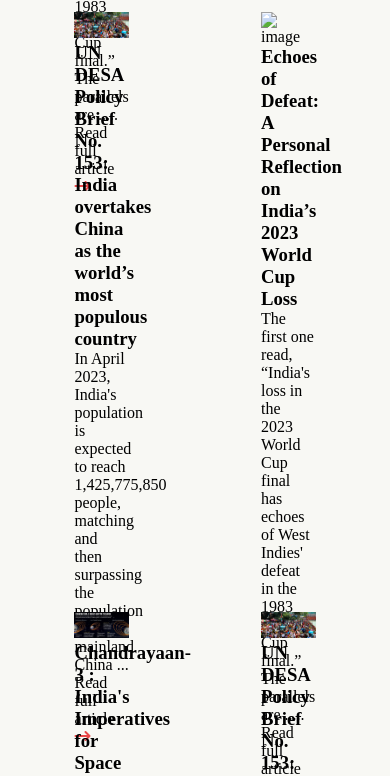
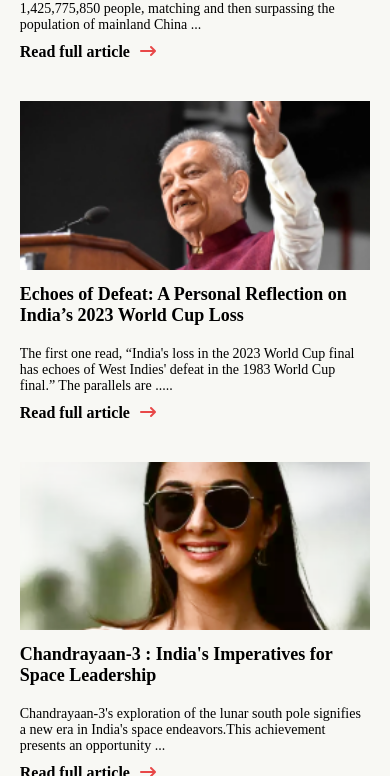
Before and after one commit to vishalrathore8oct/HVA-Mini-Hackathon-1.0, a plain HTML site: page index.html in a window 390 px wide. Shown: the part 1224-2000 px from the top of the page. Drawn offline with Linux system fonts and the light colour scheme.

Commit message:
complete the project with rewponsive

```diff
--- a/index.html
+++ b/index.html
@@ -88,7 +88,7 @@
 
                     <div class="card">
                         <div class="card-image">
-                            <img src="./img/1.png" alt="image">
+                            <img src="./img/4.png" alt="image">
                         </div>
                         <div class="card-title">
                             <h3>Echoes of Defeat: A Personal Reflection on India’s 2023 World Cup Loss</h3>
@@ -104,7 +104,7 @@
                     </div>
                     <div class="card">
                         <div class="card-image">
-                            <img src="./img/2.png" alt="image">
+                            <img src="./img/5.png" alt="image">
                         </div>
                         <div class="card-title">
                             <h3>Chandrayaan-3 : India's Imperatives for Space Leadership</h3>
@@ -120,7 +120,7 @@
                     </div>
                     <div class="card">
                         <div class="card-image">
-                            <img src="./img/3.png" alt="image">
+                            <img src="./img/6.png" alt="image">
                         </div>
                         <div class="card-title">
                             <h3>UN DESA Policy Brief No. 153: India overtakes China as the world’s most populous country
@@ -138,7 +138,7 @@
 
                     <div class="card">
                         <div class="card-image">
-                            <img src="./img/1.png" alt="image">
+                            <img src="./img/7.png" alt="image">
                         </div>
                         <div class="card-title">
                             <h3>Echoes of Defeat: A Personal Reflection on India’s 2023 World Cup Loss</h3>
@@ -154,7 +154,7 @@
                     </div>
                     <div class="card">
                         <div class="card-image">
-                            <img src="./img/2.png" alt="image">
+                            <img src="./img/8.png" alt="image">
                         </div>
                         <div class="card-title">
                             <h3>Chandrayaan-3 : India's Imperatives for Space Leadership</h3>
@@ -170,7 +170,7 @@
                     </div>
                     <div class="card">
                         <div class="card-image">
-                            <img src="./img/3.png" alt="image">
+                            <img src="./img/9.png" alt="image">
                         </div>
                         <div class="card-title">
                             <h3>UN DESA Policy Brief No. 153: India overtakes China as the world’s most populous country
--- a/style.css
+++ b/style.css
@@ -48,8 +48,8 @@ main {
     display: flex;
     flex-direction: column;
     align-items: center;
-    /* border: 2px solid black; */
 }
+
 
 .search-sec input {
     background-image: url('./img/search.svg');
@@ -86,7 +86,10 @@ main {
 }
 
 .cards-sec {
-    min-height: 100vh;
+    width: 100%;
+    display: flex;
+    flex-direction: column;
+    align-items: center;
 }
 
 .cards-row {
@@ -94,58 +97,45 @@ main {
     display: flex;
     flex-wrap: wrap;
     justify-content: space-around;
-    gap: 10rem;
+    gap: 2rem;
 }
 
+
 .card {
-    width: 20%;
-    height: 50rem;
+    width: 30%;
     display: flex;
     flex-direction: column;
     justify-content: space-evenly;
+    padding: 1rem;
 }
 
 .card-image img {
     width: 100%;
+    height: auto;
+}
+
+.card-title h3 {
+    font-size: 1.8rem;
+    margin: 1rem 0;
+}
+
+.card-summary p {
+    font-size: 1.4rem;
+    margin: 1rem 0;
+}
+
+.card-description {
+    display: flex;
+    gap: 1rem;
+}
+
+.card-description span {
+    font-weight: bold;
 }
 
 .arrow {
     color: #E84848;
 }
-
-
-
-
-/* .cards-sec { */
-/* min-height: 100vh; */
-/* display: flex; */
-/* flex-direction: column; */
-/* justify-content: space-between; */
-/* gap: 10rem; */
-/* } */
-/*  */
-/* .cards-row { */
-/* width: 100%; */
-/* height: 40vh; */
-/* display: flex; */
-/* justify-content: space-evenly; */
-/* flex-wrap: wrap; */
-/* } */
-/*  */
-/* .card { */
-/* width: 20%; */
-/* display: flex; */
-/* flex-direction: column; */
-/* justify-content: space-evenly; */
-/* } */
-/*  */
-/* .card-image img { */
-/* width: 100%; */
-/* } */
-/*  */
-/* .card-description span { */
-/* font-weight: bold; */
-/* } */
 
 /* footer section */
 
@@ -167,3 +157,60 @@ footer {
     margin: 0.3rem;
     font-size: 1.2rem;
 }
+
+/* media query */
+
+@media (max-width: 1200px) {
+    .main-container {
+        width: 90vw;
+    }
+
+    .cards-heading {
+        width: 80vw;
+    }
+
+    .card {
+        width: 45%;
+    }
+}
+
+@media (max-width: 768px) {
+    .main-title-sec h1 {
+        font-size: 4rem;
+    }
+
+    .main-title-icon i {
+        font-size: 3rem;
+    }
+
+    .main-container {
+        width: 95vw;
+    }
+
+    .cards-heading {
+        width: 90vw;
+    }
+
+    .card {
+        width: 100%;
+    }
+}
+
+@media (max-width: 576px) {
+    header {
+        padding: 2rem;
+    }
+
+    .cards-heading p {
+        font-size: 1.6rem;
+    }
+
+    .card {
+        width: 100%;
+        height: auto;
+    }
+
+    .search-sec input {
+        width: 23rem;
+    }
+}
```
